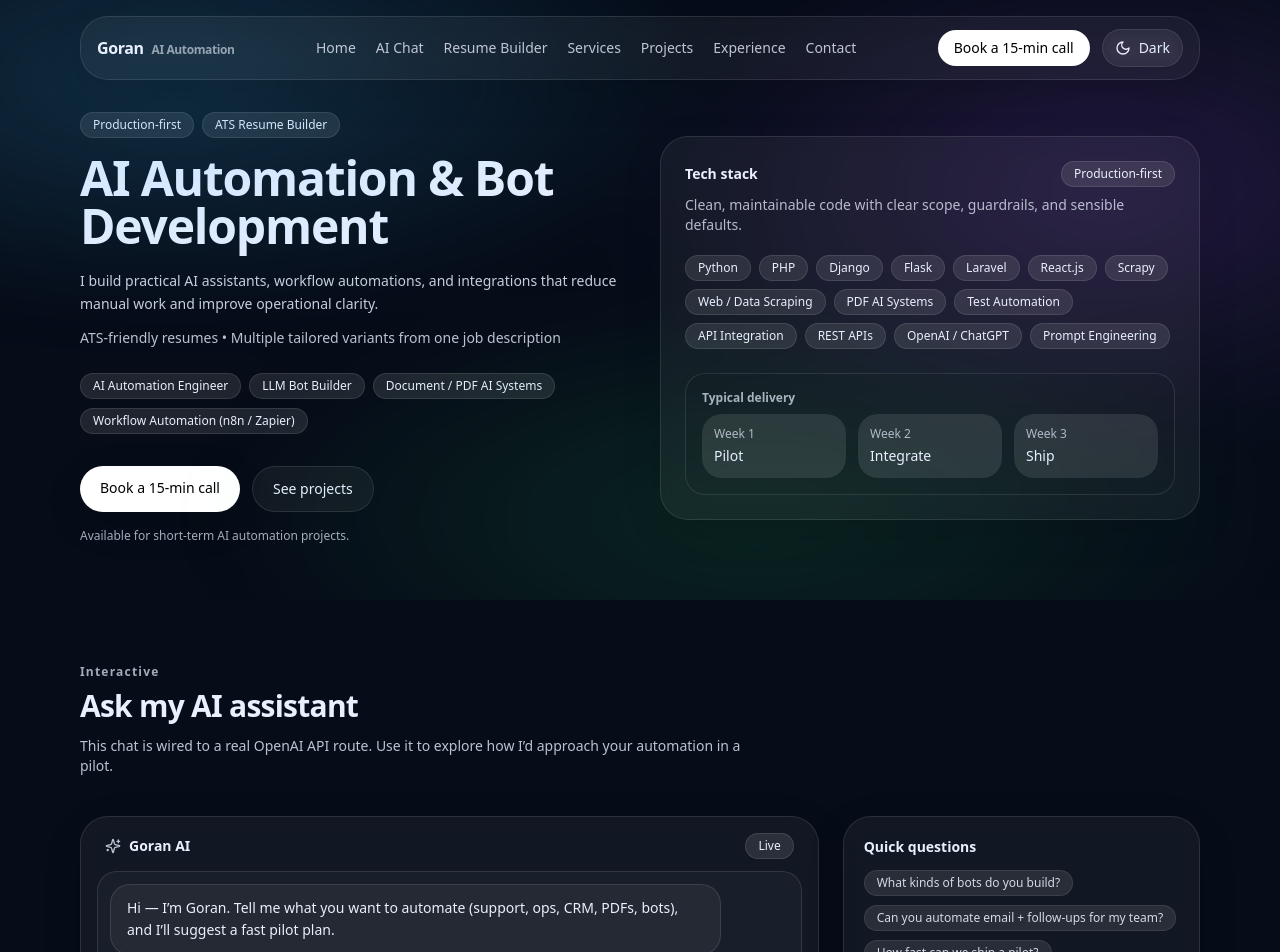
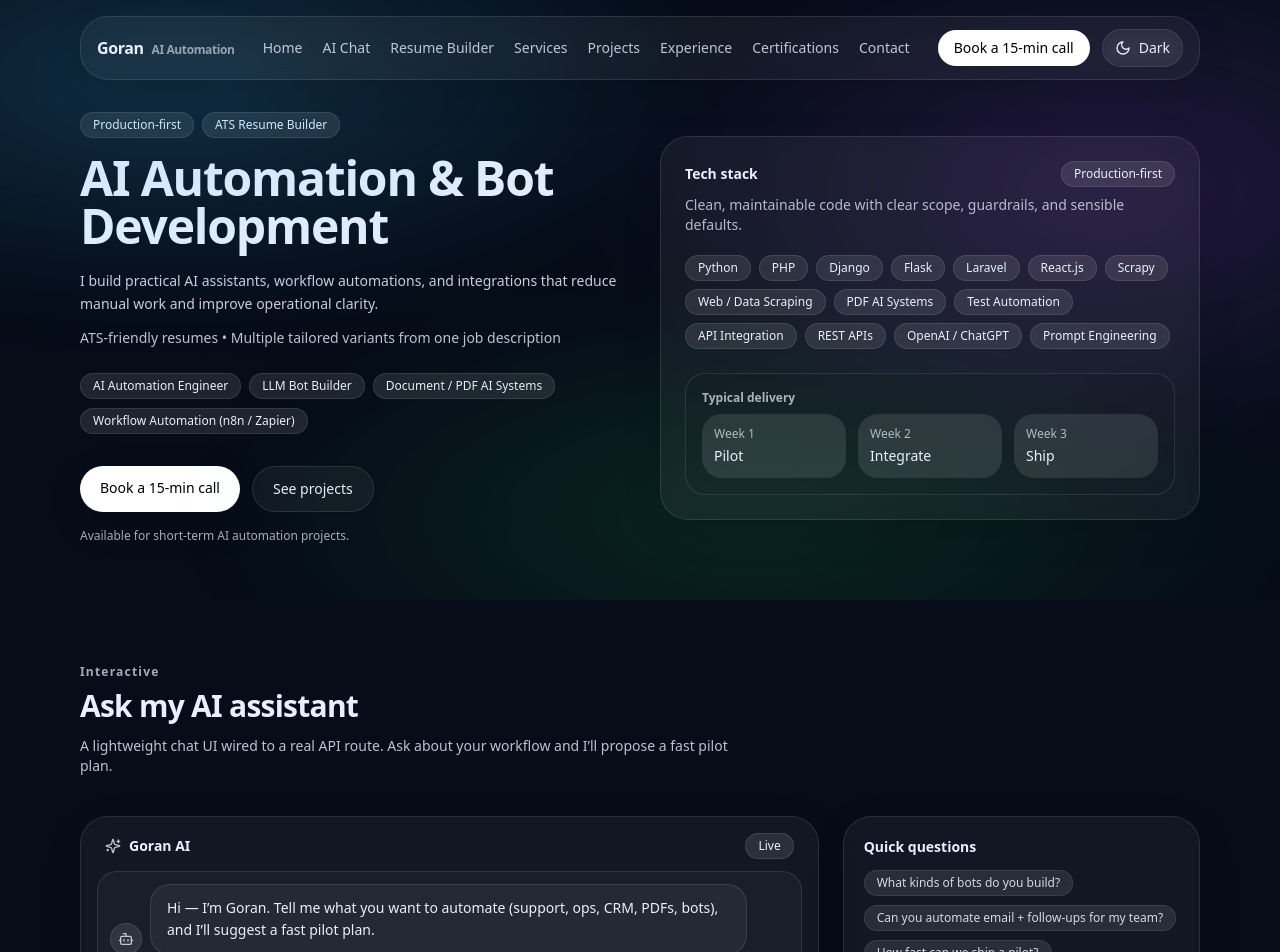
Before and after one commit to SkyVex12/portfolio, a Next.js app in the folder apps/web/: page / in a window 1280 px wide. Shown: the top 952 px of the page. Built offline with nearby package versions, Linux system fonts and the light colour scheme.

Commit message:
add certification field

```diff
--- a/apps/web/app/layout.tsx
+++ b/apps/web/app/layout.tsx
@@ -39,7 +39,6 @@ export const metadata: Metadata = {
   },
 };
 
-
 export default function RootLayout({ children }: { children: React.ReactNode }) {
   return (
     <html lang="en" suppressHydrationWarning>
--- a/apps/web/app/page.tsx
+++ b/apps/web/app/page.tsx
@@ -1,12 +1,11 @@
-import dynamic from "next/dynamic";
-
 import Navbar from "@/components/navbar";
 import Hero from "@/components/sections/hero";
 import AiChat from "@/components/sections/ai-chat";
+import ResumeBuilderLazy from "@/components/sections/resume-builder.lazy";
 import Services from "@/components/sections/services";
 import Projects from "@/components/sections/projects";
-import ResumeBuilderLazy from "@/components/sections/resume-builder.lazy";
 import Experience from "@/components/sections/experience";
+import Certifications from "@/components/sections/certifications";
 import Proof from "@/components/sections/proof";
 import Contact from "@/components/sections/contact";
 
@@ -20,8 +19,10 @@ export default function Page() {
       <Services />
       <Projects />
       <Experience />
+      <Certifications />
       <Proof />
       <Contact />
+
       <footer className="mx-auto max-w-6xl px-4 pb-12 text-center text-xs opacity-70">
         <div className="flex flex-wrap items-center justify-center gap-x-3 gap-y-2">
           <span suppressHydrationWarning>© {new Date().getFullYear()} Goran.</span>
--- a/apps/web/components/navbar.tsx
+++ b/apps/web/components/navbar.tsx
@@ -7,10 +7,11 @@ import { motion } from "framer-motion";
 const links = [
   { label: "Home", href: "#home" },
   { label: "AI Chat", href: "#ai-chat" },
-    { label: "Resume Builder", href: "#resume-builder" },
+  { label: "Resume Builder", href: "#resume-builder" },
   { label: "Services", href: "#services" },
   { label: "Projects", href: "#projects" },
   { label: "Experience", href: "#experience" },
+  { label: "Certifications", href: "#certifications" },
   { label: "Contact", href: "#contact" },
 ];
 
--- a/apps/web/components/sections/ai-chat.tsx
+++ b/apps/web/components/sections/ai-chat.tsx
@@ -3,11 +3,21 @@
 import Section from "@/components/ui/section";
 import Badge from "@/components/ui/badge";
 import { QUICK_QUESTIONS } from "@/lib/data";
-import { useMemo, useState } from "react";
-import { Send, Sparkles } from "lucide-react";
+import { useEffect, useMemo, useRef, useState } from "react";
+import { Bot, Send, Sparkles, User } from "lucide-react";
 import { motion } from "framer-motion";
 
 type Msg = { role: "user" | "assistant"; content: string };
+
+function TypingDots() {
+  return (
+    <div className="flex items-center gap-1">
+      <span className="h-1.5 w-1.5 animate-bounce rounded-full bg-black/60 [animation-delay:-0.2s] dark:bg-white/70" />
+      <span className="h-1.5 w-1.5 animate-bounce rounded-full bg-black/60 [animation-delay:-0.1s] dark:bg-white/70" />
+      <span className="h-1.5 w-1.5 animate-bounce rounded-full bg-black/60 dark:bg-white/70" />
+    </div>
+  );
+}
 
 export default function AiChat() {
   const [messages, setMessages] = useState<Msg[]>([
@@ -20,15 +30,25 @@ export default function AiChat() {
   const [input, setInput] = useState("");
   const [loading, setLoading] = useState(false);
 
+  const scrollRef = useRef<HTMLDivElement | null>(null);
+
   const last = useMemo(() => messages[messages.length - 1], [messages]);
+
+  // Auto-scroll to bottom on new messages / typing state.
+  useEffect(() => {
+    const el = scrollRef.current;
+    if (!el) return;
+    el.scrollTo({ top: el.scrollHeight, behavior: "smooth" });
+  }, [messages.length, loading]);
 
   async function send(text: string) {
     const t = text.trim();
     if (!t || loading) return;
+
     setLoading(true);
     setInput("");
 
-    const next = [...messages, { role: "user", content: t } as Msg];
+    const next: Msg[] = [...messages, { role: "user", content: t }];
     setMessages(next);
 
     try {
@@ -45,7 +65,7 @@ export default function AiChat() {
 
       const data = (await res.json()) as { reply: string };
       setMessages([...next, { role: "assistant", content: data.reply }]);
-    } catch (e: any) {
+    } catch {
       setMessages([
         ...next,
         {
@@ -64,7 +84,7 @@ export default function AiChat() {
       id="ai-chat"
       eyebrow="Interactive"
       title="Ask my AI assistant"
-      desc="This chat is wired to a real OpenAI API route. Use it to explore how I’d approach your automation in a pilot."
+      desc="A lightweight chat UI wired to a real API route. Ask about your workflow and I’ll propose a fast pilot plan."
     >
       <div className="grid gap-6 lg:grid-cols-3">
         <div className="lg:col-span-2">
@@ -77,26 +97,60 @@ export default function AiChat() {
               <Badge>{loading ? "Thinking…" : "Live"}</Badge>
             </div>
 
-            <div className="h-[360px] overflow-auto rounded-2xl border border-black/10 bg-black/[0.02] p-3 dark:border-white/10 dark:bg-white/[0.03]">
+            <div
+              ref={scrollRef}
+              className="h-[380px] overflow-auto rounded-2xl border border-black/10 bg-black/[0.02] p-3 dark:border-white/10 dark:bg-white/[0.03]"
+            >
               <div className="space-y-3">
-                {messages.map((m, idx) => (
+                {messages.map((m, idx) => {
+                  const isUser = m.role === "user";
+                  return (
+                    <motion.div
+                      key={idx}
+                      initial={{ opacity: 0, y: 8 }}
+                      animate={{ opacity: 1, y: 0 }}
+                      className={"flex items-end gap-2 " + (isUser ? "justify-end" : "justify-start")}
+                    >
+                      {!isUser && (
+                        <div className="flex h-8 w-8 items-center justify-center rounded-full border border-black/10 bg-white shadow-sm dark:border-white/10 dark:bg-white/10">
+                          <Bot size={16} className="opacity-80" />
+                        </div>
+                      )}
+
+                      <div
+                        className={
+                          "max-w-[88%] rounded-2xl px-4 py-3 text-sm leading-relaxed " +
+                          (isUser
+                            ? "bg-black text-white dark:bg-white dark:text-black"
+                            : "border border-black/10 bg-white dark:border-white/10 dark:bg-white/5")
+                        }
+                      >
+                        {m.content}
+                      </div>
+
+                      {isUser && (
+                        <div className="flex h-8 w-8 items-center justify-center rounded-full border border-black/10 bg-white shadow-sm dark:border-white/10 dark:bg-white/10">
+                          <User size={16} className="opacity-80" />
+                        </div>
+                      )}
+                    </motion.div>
+                  );
+                })}
+
+                {loading && (
                   <motion.div
-                    key={idx}
                     initial={{ opacity: 0, y: 8 }}
                     animate={{ opacity: 1, y: 0 }}
-                    className={`flex ${m.role === "user" ? "justify-end" : "justify-start"}`}
+                    className="flex items-end gap-2 justify-start"
                   >
-                    <div
-                      className={`max-w-[90%] rounded-2xl px-4 py-3 text-sm leading-relaxed ${
-                        m.role === "user"
-                          ? "bg-black text-white dark:bg-white dark:text-black"
-                          : "border border-black/10 bg-white dark:border-white/10 dark:bg-white/5"
-                      }`}
-                    >
-                      {m.content}
+                    <div className="flex h-8 w-8 items-center justify-center rounded-full border border-black/10 bg-white shadow-sm dark:border-white/10 dark:bg-white/10">
+                      <Bot size={16} className="opacity-80" />
+                    </div>
+                    <div className="rounded-2xl border border-black/10 bg-white px-4 py-3 text-sm dark:border-white/10 dark:bg-white/5">
+                      <TypingDots />
                     </div>
                   </motion.div>
-                ))}
+                )}
               </div>
             </div>
 
@@ -115,7 +169,7 @@ export default function AiChat() {
               />
               <button
                 type="submit"
-                disabled={loading}
+                disabled={loading || !input.trim()}
                 className="ringy inline-flex items-center gap-2 rounded-2xl bg-black px-4 py-3 text-sm font-medium text-white shadow-soft hover:opacity-90 disabled:opacity-60 dark:bg-white dark:text-black"
               >
                 <Send size={16} />
@@ -124,7 +178,7 @@ export default function AiChat() {
             </form>
 
             <div className="mt-2 text-xs opacity-70">
-              {last?.role === "assistant" ? "Try a quick question →" : "Waiting for response…"}
+              {last?.role === "assistant" && !loading ? "Try a quick question →" : ""}
             </div>
           </div>
         </div>
@@ -133,12 +187,8 @@ export default function AiChat() {
           <div className="text-sm font-semibold">Quick questions</div>
           <div className="mt-3 flex flex-wrap gap-2">
             {QUICK_QUESTIONS.map((q) => (
-              <button
-                key={q}
-                onClick={() => send(q)}
-                className="ringy text-left"
-              >
-                <Badge className="cursor-pointer hover:opacity-100 opacity-90">{q}</Badge>
+              <button key={q} onClick={() => send(q)} className="ringy text-left">
+                <Badge className="cursor-pointer opacity-90 hover:opacity-100">{q}</Badge>
               </button>
             ))}
           </div>
--- /dev/null
+++ b/apps/web/components/sections/certifications.tsx
@@ -0,0 +1,68 @@
+import Image from "next/image";
+import Section from "@/components/ui/section";
+import { ExternalLink } from "lucide-react";
+
+const CERTS = [
+  {
+    title: "Coursera Specialization Certificate",
+    issuer: "Coursera",
+    href: "https://www.coursera.org/account/accomplishments/specialization/58NLC3RYQRJL?utm_source=link&utm_medium=certificate&utm_content=cert_image&utm_campaign=pdf_header_button&utm_product=s12n",
+    imageSrc: "/certs/coursera-certificate.webp",
+    imageAlt: "Coursera specialization certificate preview",
+  },
+  {
+    title: "AWS Academy Graduate – Cloud Operations",
+    issuer: "Credly",
+    href: "https://www.credly.com/badges/35aab831-d0ed-4a3a-b6ed-d5594146d804/linked_in_profile",
+    imageSrc: "/certs/credly-cloud-ops.png",
+    imageAlt: "Credly badge: Cloud Operations on AWS course",
+  },
+] as const;
+
+export default function Certifications() {
+  return (
+    <Section
+      id="certifications"
+      eyebrow="Trust"
+      title="Certifications & Badges"
+      desc="Quick verification links to my recent learning and credentials."
+    >
+      <div className="grid gap-6 md:grid-cols-2">
+        {CERTS.map((c) => (
+          <a
+            key={c.href}
+            href={c.href}
+            target="_blank"
+            rel="noopener noreferrer"
+            className="group ringy rounded-3xl border border-black/10 bg-white/70 p-5 shadow-soft backdrop-blur transition hover:-translate-y-0.5 hover:shadow-md dark:border-white/10 dark:bg-white/5"
+          >
+            <div className="flex items-start justify-between gap-4">
+              <div>
+                <div className="text-sm font-semibold">{c.title}</div>
+                <div className="mt-1 text-xs opacity-70">Issued by {c.issuer}</div>
+              </div>
+              <ExternalLink size={16} className="mt-1 opacity-70 group-hover:opacity-100" />
+            </div>
+
+            <div className="mt-4 overflow-hidden rounded-2xl border border-black/10 bg-white/60 dark:border-white/10 dark:bg-white/5">
+              <div className="relative aspect-[16/10] w-full">
+                <Image
+                  src={c.imageSrc}
+                  alt={c.imageAlt}
+                  fill
+                  sizes="(max-width: 768px) 100vw, 50vw"
+                  className="object-cover"
+                  priority={false}
+                />
+              </div>
+            </div>
+
+            <div className="mt-3 text-xs opacity-70">
+              Click to verify →
+            </div>
+          </a>
+        ))}
+      </div>
+    </Section>
+  );
+}
```
Also changed, not shown: apps/web/components/sections/resume-builder.tsx (indentation only), apps/web/public/certs/coursera-certificate.webp (added), apps/web/public/certs/credly-cloud-ops.png (added).
